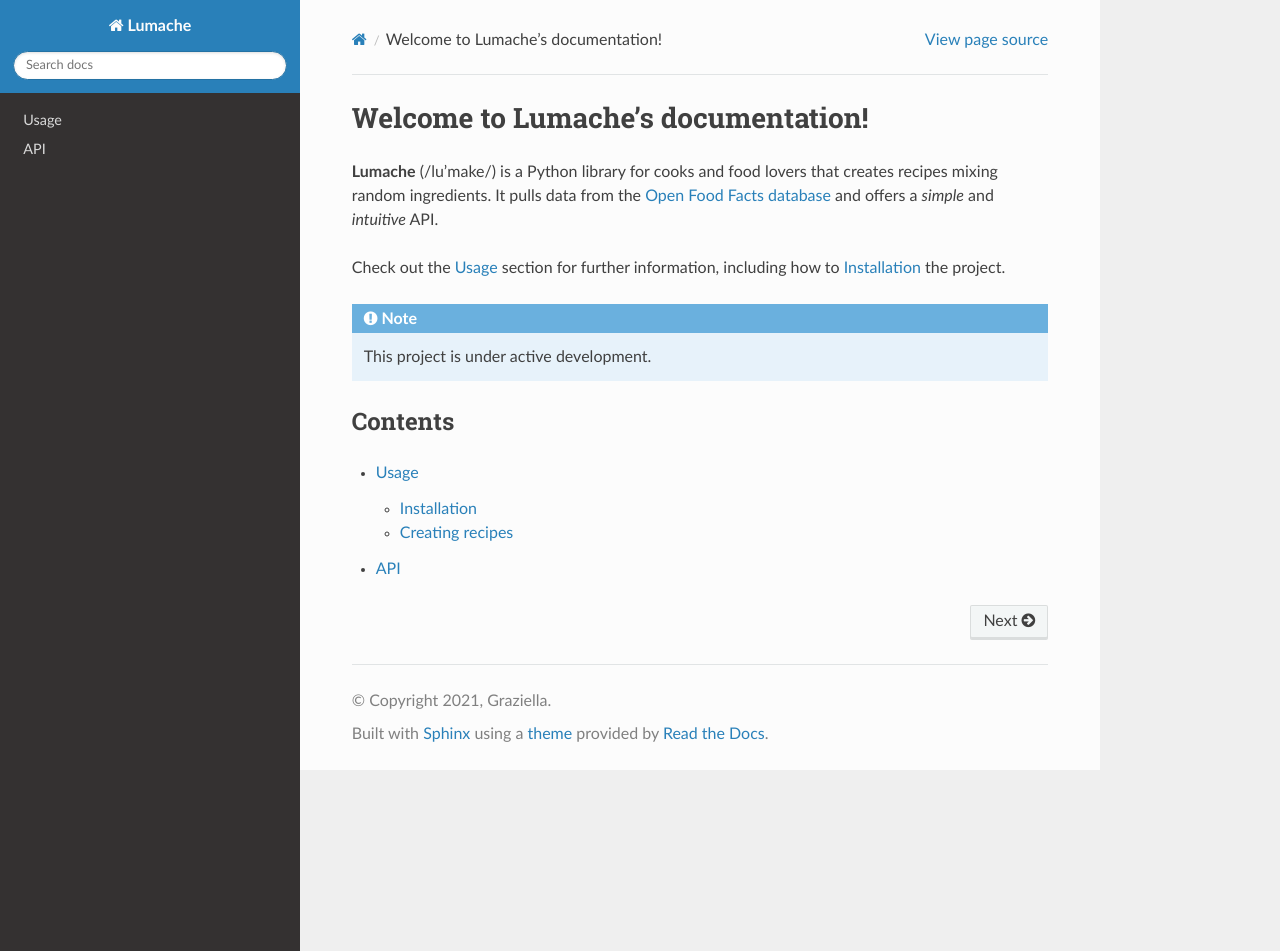
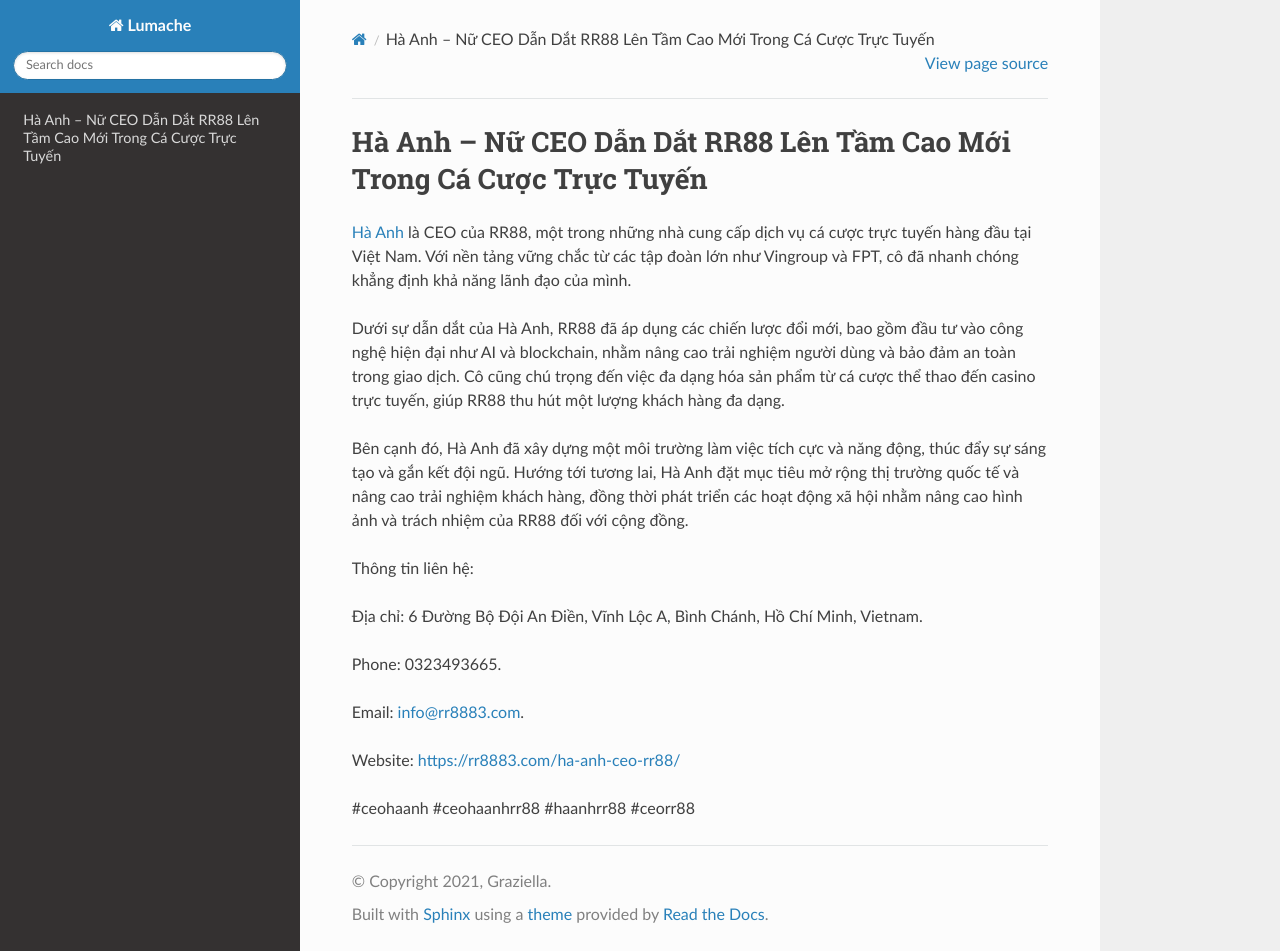
Before and after one commit to p8ebermouc/haanhceorr88, a Sphinx documentation site: the page built from docs/source/index.rst, in a window 1280 px wide and 951 px high. Built offline with Sphinx 7.4.7 and the Read the Docs theme 3.1.0, drawn with Linux system fonts in a browser that asks for light colours.

Commit message:
Update index.rst

```diff
--- a/docs/source/index.rst
+++ b/docs/source/index.rst
@@ -1,22 +1,20 @@
-Welcome to Lumache's documentation!
+Hà Anh – Nữ CEO Dẫn Dắt RR88 Lên Tầm Cao Mới Trong Cá Cược Trực Tuyến
 ===================================
 
-**Lumache** (/lu'make/) is a Python library for cooks and food lovers
-that creates recipes mixing random ingredients.
-It pulls data from the `Open Food Facts database <https://world.openfoodfacts.org/>`_
-and offers a *simple* and *intuitive* API.
+`Hà Anh <https://rr8883.com/ha-anh-ceo-rr88/>`_ là CEO của RR88, một trong những nhà cung cấp dịch vụ cá cược trực tuyến hàng đầu tại Việt Nam. Với nền tảng vững chắc từ các tập đoàn lớn như Vingroup và FPT, cô đã nhanh chóng khẳng định khả năng lãnh đạo của mình.
 
-Check out the :doc:`usage` section for further information, including
-how to :ref:`installation` the project.
+Dưới sự dẫn dắt của Hà Anh, RR88 đã áp dụng các chiến lược đổi mới, bao gồm đầu tư vào công nghệ hiện đại như AI và blockchain, nhằm nâng cao trải nghiệm người dùng và bảo đảm an toàn trong giao dịch. Cô cũng chú trọng đến việc đa dạng hóa sản phẩm từ cá cược thể thao đến casino trực tuyến, giúp RR88 thu hút một lượng khách hàng đa dạng.
 
-.. note::
+Bên cạnh đó, Hà Anh đã xây dựng một môi trường làm việc tích cực và năng động, thúc đẩy sự sáng tạo và gắn kết đội ngũ. Hướng tới tương lai, Hà Anh đặt mục tiêu mở rộng thị trường quốc tế và nâng cao trải nghiệm khách hàng, đồng thời phát triển các hoạt động xã hội nhằm nâng cao hình ảnh và trách nhiệm của RR88 đối với cộng đồng.
 
-   This project is under active development.
+Thông tin liên hệ:
 
-Contents
---------
+Địa chỉ: 6 Đường Bộ Đội An Điền, Vĩnh Lộc A, Bình Chánh, Hồ Chí Minh, Vietnam.
 
-.. toctree::
+Phone: 0323493665.
 
-   usage
-   api
+Email: info@rr8883.com.
+
+Website: https://rr8883.com/ha-anh-ceo-rr88/
+
+#ceohaanh #ceohaanhrr88 #haanhrr88 #ceorr88
```
